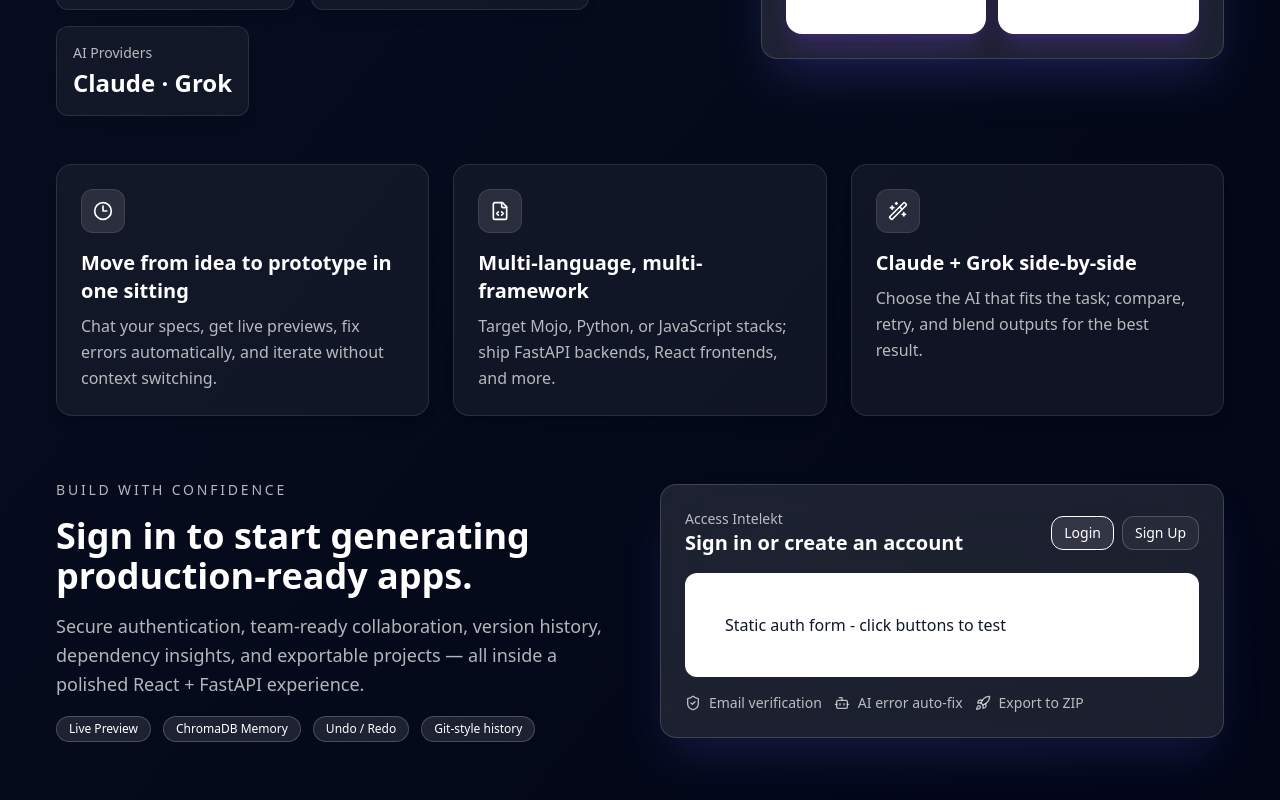
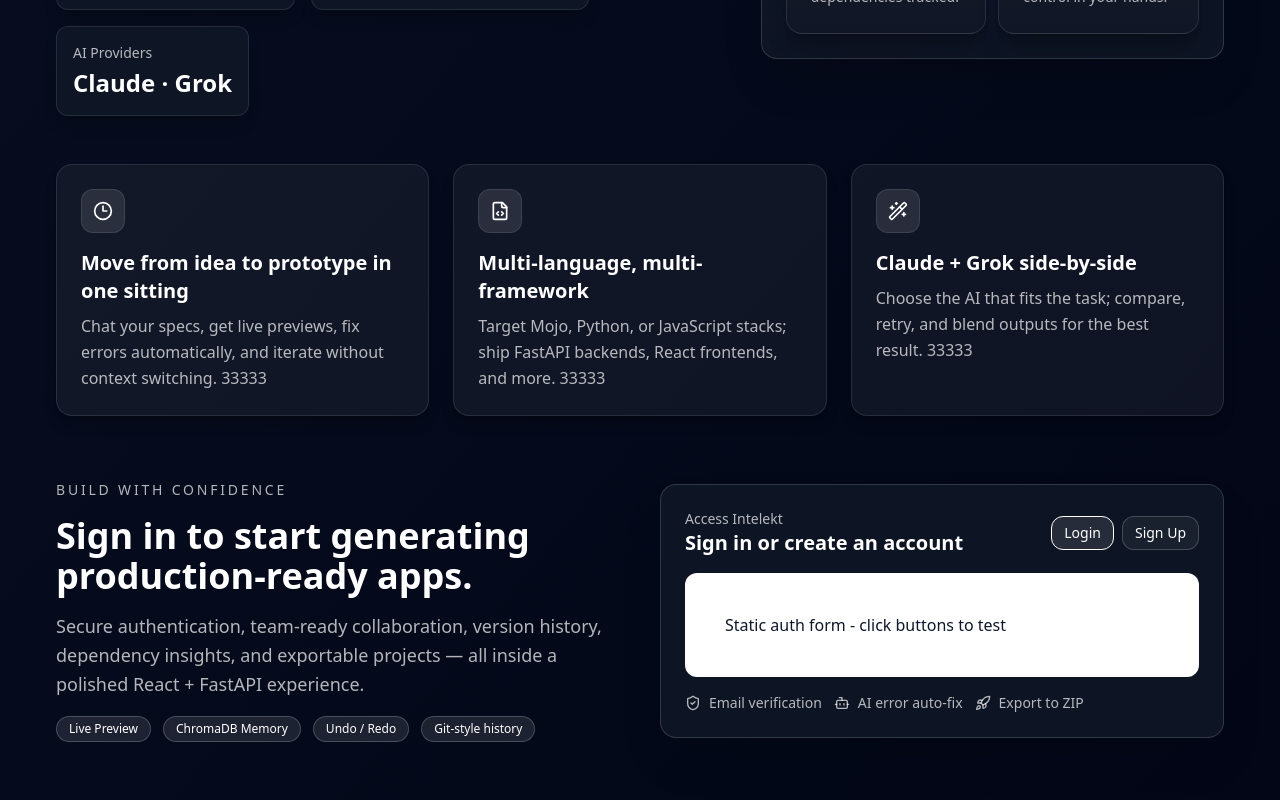
Before and after one commit to Lyvena/Intelekt-app, a React (Vite) app in the folder frontend/: page / in a window 1280 px wide. Shown: the part 708-1508 px from the top of the page. Built offline with nearby package versions, Linux system fonts and the light colour scheme; no server answers.

Commit message:
fix white background

```diff
--- a/frontend/src/components/landing/LandingPage.tsx
+++ b/frontend/src/components/landing/LandingPage.tsx
@@ -38,7 +38,7 @@
   };
 
   return (
-    <div className="min-h-screen bg-slate-950 text-white relative overflow-hidden">
+    <div className="min-h-screen bg-slate-950 text-white relative overflow-hidden dark">
       {/* Simplified background */}
       <div className="pointer-events-none absolute inset-0 bg-gradient-to-br from-slate-900 to-slate-950 opacity-50" />
 
@@ -163,7 +163,7 @@
                   <Icon className="w-5 h-5 text-white" />
                 </div>
                 <h3 className="text-xl font-semibold mb-2">{title}</h3>
-                <p className="text-white/70 leading-relaxed">{desc}</p>
+                <p className="text-white/70 leading-relaxed">{desc} 33333</p>
               </div>
             ))}
           </div>
```
